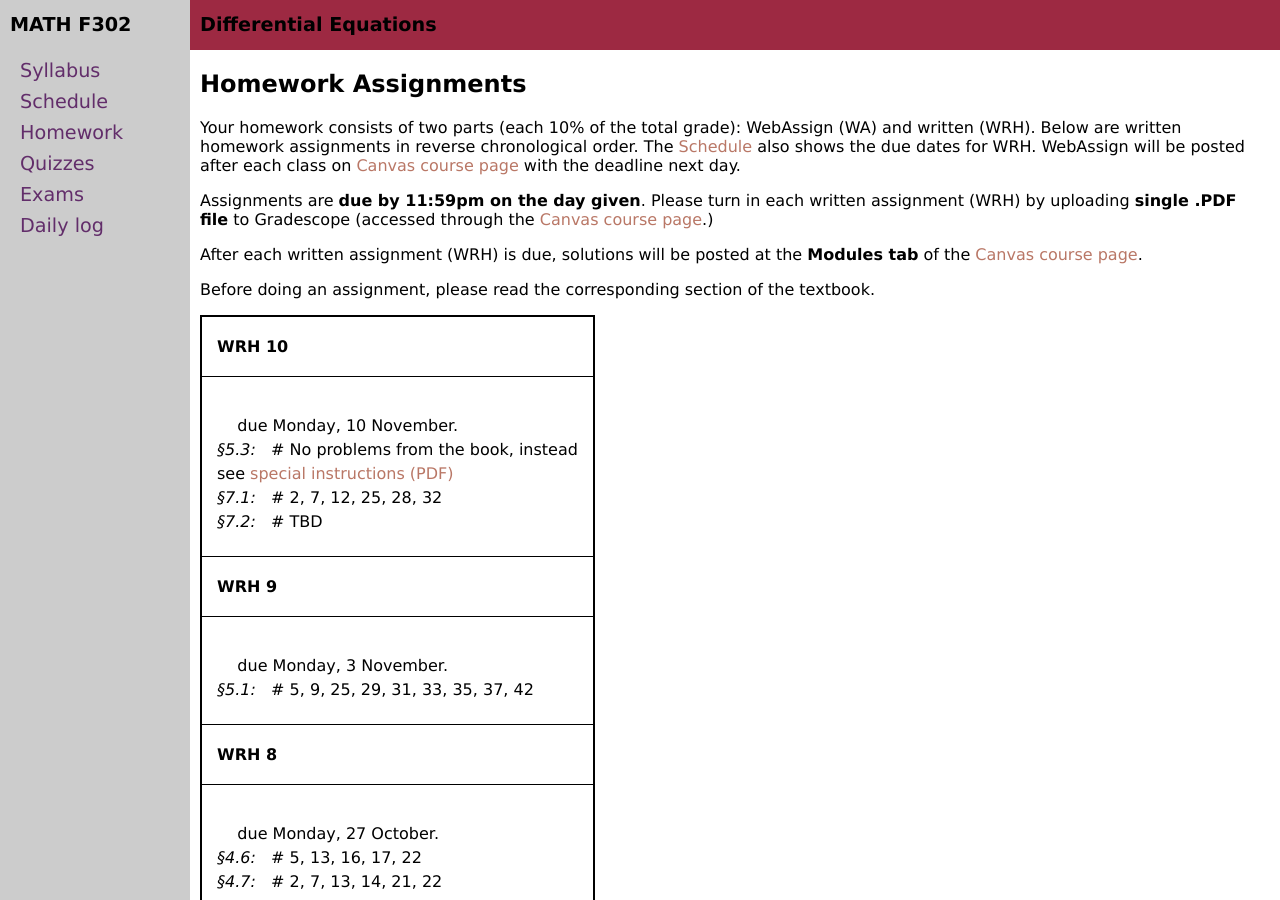
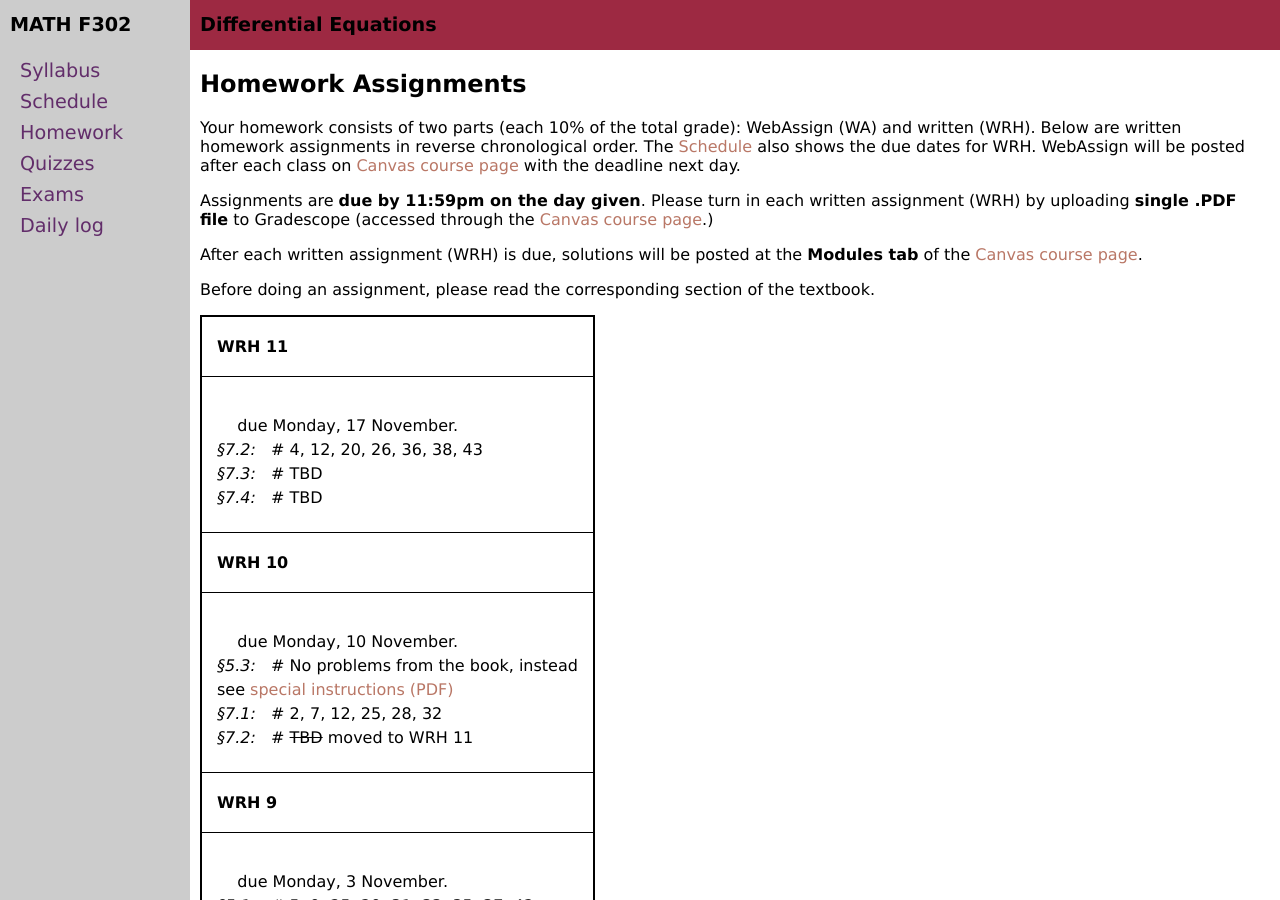
Before and after one commit to blackcurrantpi/ode, a Jekyll site: the page built from homework.md, in a window 1280 px wide and 900 px high. Built offline with Jekyll 4.4.1, drawn with Linux system fonts in a browser that asks for light colours.

Commit message:
upd after 7p2

```diff
--- a/_data/daily.yml
+++ b/_data/daily.yml
@@ -135,3 +135,11 @@ daily:
 - name: Wednesday 5 November
   description: Laplace transform
   chapter: 7.1
+
+- name: Friday 7 November
+  description: Inverse Laplace transform, Laplace transform of derivatives
+  chapter: 7.2
+
+- name: Monday 10 November
+  description: Operational properties of Laplace transform
+  chapter: 7.3
--- a/_data/homework.yml
+++ b/_data/homework.yml
@@ -1,6 +1,38 @@
 semester: Fall 2025
 home: assets/homework
 homework:
+
+# - name: WRH 13
+# - due: Monday, 1/8 November
+#   sections:
+#   - section: 3.3
+#     problems: TBD
+#   - section: 8.1
+#     problems: TBD
+#   - section: 8.4
+#     prorblems: TBD
+
+# - name: WRH 12
+# - due: Monday, 27 November
+#   sections:
+#   - section: 6.1
+#     problems: TBD
+#   - section: 6.2
+#     problems: TBD
+#   - section: 6.3
+#     prorblems: TBD
+
+
+- name: WRH 11
+- due: Monday, 17 November
+  sections:
+  - section: 7.2
+    problems: 4, 12, 20, 26, 36, 38, 43
+  - section: 7.3
+    problems: TBD
+  - section: 7.4
+    problems: TBD
+
 
 - name: WRH 10
 - due: Monday, 10 November
@@ -11,7 +43,7 @@ homework:
   - section: 7.1
     problems: 2, 7, 12, 25, 28, 32
   - section: 7.2
-    problems: TBD
+    problems: <s>TBD</s> moved to WRH 11
 
 - name: WRH 9
 - due: Monday, 3 November
--- a/_data/quizzes.yml
+++ b/_data/quizzes.yml
@@ -32,3 +32,8 @@ exams:
   date: Wednesday, 29 October
   # info: <b>in class</b>
   info: 4.6, 4.7
+
+- name: Quiz 6
+  date: Wednesday, 12 November
+  # info: <b>in class</b>
+  info: 5.1, 5.3, 7.1
```
Also changed, not shown: 2 other files.
